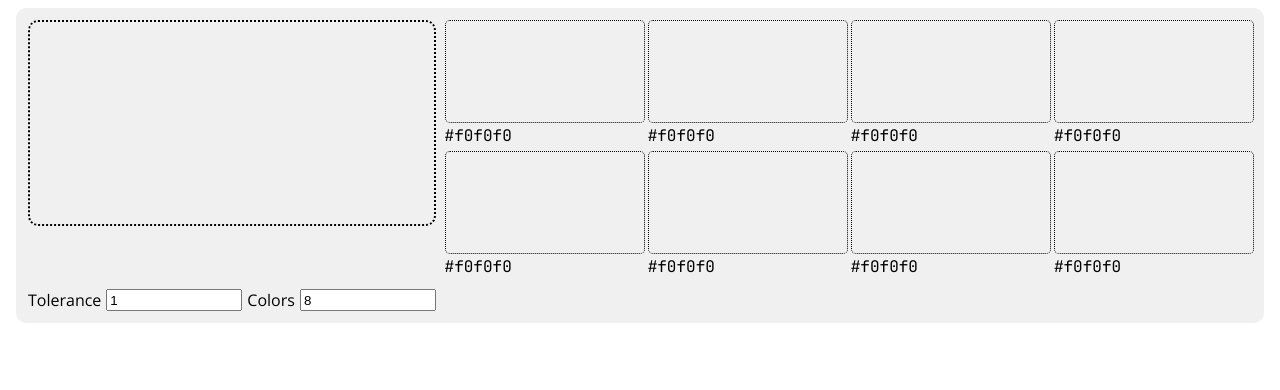
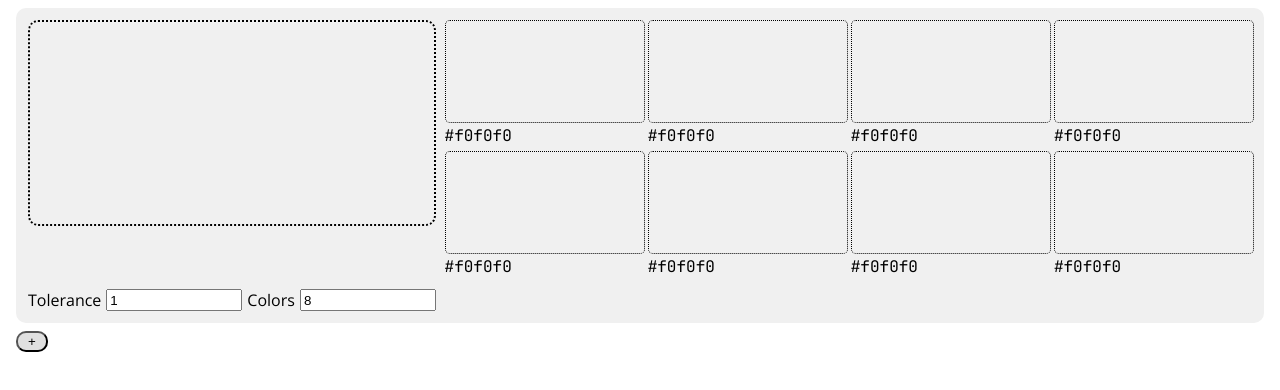
Before and after one commit to coryb-xyz/color-palette-tool, a SvelteKit app in the folder app/: page / in a window 1280 px wide. Shown: the top 390 px of the page. Built offline with nearby package versions, Linux system fonts and the light colour scheme.

Commit message:
basic functionality implemented

```diff
--- a/app/src/routes/+page.svelte
+++ b/app/src/routes/+page.svelte
@@ -1,13 +1,24 @@
 <script>
     import PaletteWidget from "../components/PaletteWidget.svelte";
+    let widgetTracker = [0];
 </script>
 
 <body>
-    <PaletteWidget />
+    {#each widgetTracker as _}
+        <PaletteWidget/>
+    {/each}
+    <button on:click={() => widgetTracker = [...widgetTracker, 0]}>+</button>
 </body>
 
 <style>
     body {
         font-family: 'Open Sans', sans-serif;
+        display: grid;
+        gap: 1vh;
+    }
+    button {
+        border-radius: 10px;
+        background-color: #e0e0e0;
+        width: 2.5vw;
     }
 </style>
```
